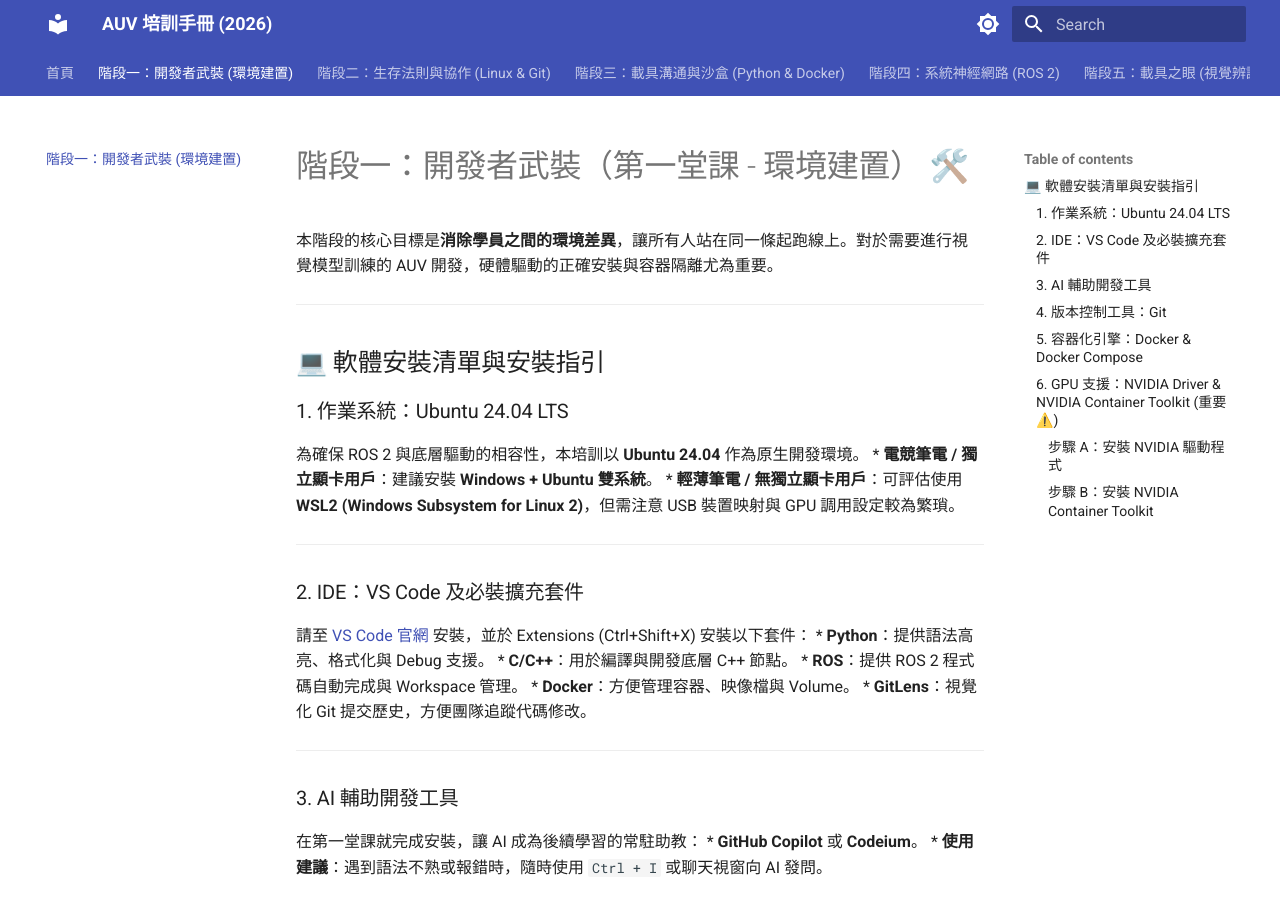
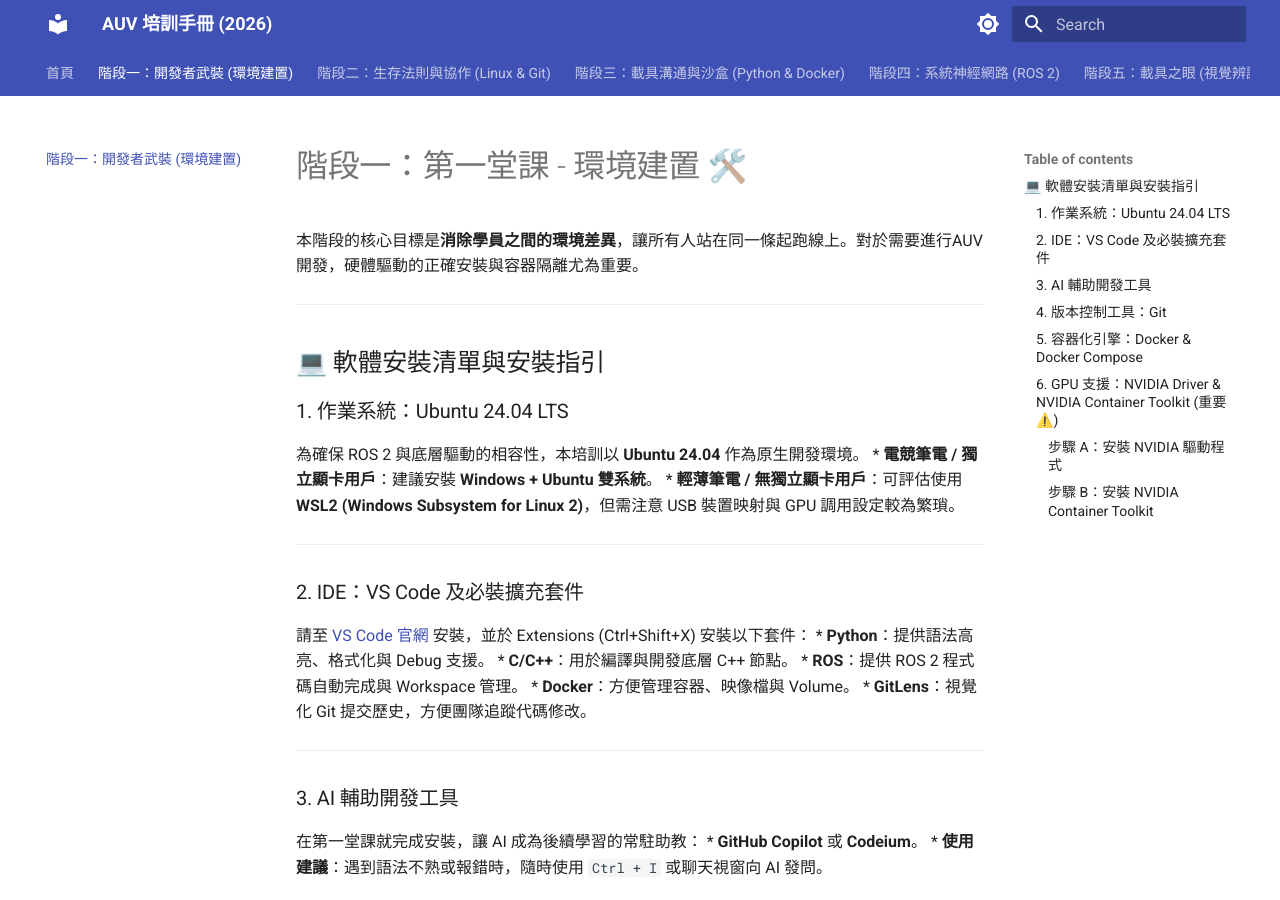
Before and after one commit to hereyougoai/auv-training-2026, an MkDocs documentation site: the page built from docs/stage1_env/index.md, in a window 1280 px wide and 900 px high. Built offline with MkDocs 1.6.1 and Material for MkDocs 9.7.7, drawn with Linux system fonts in a browser that asks for light colours.

```diff
--- a/docs/stage1_env/index.md
+++ b/docs/stage1_env/index.md
@@ -1,6 +1,6 @@
-# 階段一：開發者武裝（第一堂課 - 環境建置） 🛠️
+# 階段一：第一堂課 - 環境建置 🛠️
 
-本階段的核心目標是**消除學員之間的環境差異**，讓所有人站在同一條起跑線上。對於需要進行視覺模型訓練的 AUV 開發，硬體驅動的正確安裝與容器隔離尤為重要。
+本階段的核心目標是**消除學員之間的環境差異**，讓所有人站在同一條起跑線上。對於需要進行AUV 開發，硬體驅動的正確安裝與容器隔離尤為重要。
 
 ---
 
```
